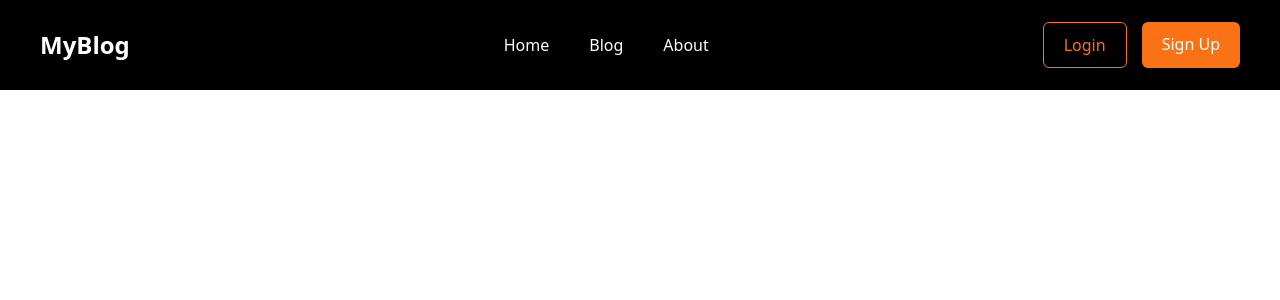
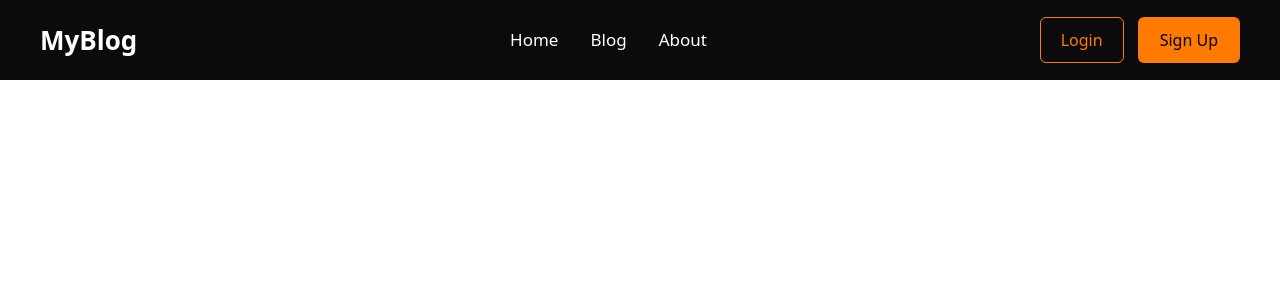
Before and after one commit to Basit403/project-g, a React (Vite) app: page / in a window 1280 px wide. Shown: the top 300 px of the page. Built offline with nearby package versions, Linux system fonts and the light colour scheme.

Commit message:
Made some changes

```diff
--- a/src/components/Navbar.css
+++ b/src/components/Navbar.css
@@ -1,105 +1,107 @@
-/* Navbar wrapper */
-.navbar {
+.navbar-wrapper {
   position: fixed;
   top: 0;
-  left: 0;
   width: 100%;
-  height: 90px;              /* BIGGER HEIGHT */
-  background: #000;         /* BLACK */
+  background: #0b0b0b;
   z-index: 1000;
 }
 
-/* Inner container */
-.nav-inner {
+.navbar {
   max-width: 1200px;
-  height: 100%;
   margin: 0 auto;
-  padding: 0 40px;
-  display: flex;            /* FLEX */
+  height: 80px;
+  display: flex;
   align-items: center;
   justify-content: space-between;
+  padding: 0 24px;
 }
 
-/* Logo */
 .logo {
+  font-size: 26px;
+  font-weight: 700;
   color: #fff;
-  font-size: 24px;
-  font-weight: bold;
 }
 
-/* Links */
 .nav-links {
+  display: flex;
+  gap: 32px;
   list-style: none;
-  display: flex;            /* DISPLAY FLEX */
-  gap: 40px;
 }
 
-.nav-links li a {
+.nav-links a {
   color: #fff;
   text-decoration: none;
-  font-size: 16px;
+  font-size: 17px;
 }
 
-.nav-links li a:hover {
-  color: #f97316;
-}
-
-/* Buttons */
 .auth-buttons {
   display: flex;
-  gap: 15px;
-}
-
-.btn {
-  padding: 10px 20px;
-  border-radius: 6px;
-  text-decoration: none;
-  font-weight: 500;
+  gap: 14px;
 }
 
 .login-btn {
-  background: transparent;
-  border: 1px solid #f97316;
-  color: #f97316;
+  padding: 10px 20px;
+  border: 1px solid #ff7a00;
+  color: #ff7a00;
+  border-radius: 6px;
+  text-decoration: none;
 }
 
 .signup-btn {
-  background: #f97316;
-  color: #fff;
+  padding: 10px 22px;
+  background: #ff7a00;
+  color: #000;
+  border-radius: 6px;
+  text-decoration: none;
 }
 
-/* Mobile menu icon */
-.menu {
+.hamburger {
   display: none;
-  font-size: 28px;
-  color: white;
+  font-size: 30px;
+  background: none;
+  border: none;
+  color: #fff;
   cursor: pointer;
 }
 
-/* 🔥 Mobile responsiveness */
+.mobile-menu {
+  background: #0b0b0b;
+  display: flex;
+  flex-direction: column;
+  align-items: center;
+  gap: 22px;
+  padding: 30px 20px;
+}
+
+.mobile-menu a {
+  color: #ffffff;
+  text-decoration: none;
+}
+
+.login-btn,
+.signup-btn {
+  display: flex;
+  align-items: center;
+  justify-content: center;
+  text-align: center;
+}
+
+.mobile-auth {
+  width: 100%;
+  max-width: 280px;
+  display: flex;
+  flex-direction: column;
+  gap: 14px;
+}
+
+
 @media (max-width: 768px) {
-  .nav-links {
-    position: absolute;
-    top: 90px;
-    left: 0;
-    width: 100%;
-    background: #000;
-    flex-direction: column;
-    align-items: center;
-    gap: 25px;
-    padding: 30px 0;
-    display: none;
-  }
-
-  .nav-links.open {
-    display: flex;
-  }
-
+  .nav-links,
   .auth-buttons {
     display: none;
   }
 
-  .menu {
+  .hamburger {
     display: block;
   }
 }
--- a/src/components/Navbar.jsx
+++ b/src/components/Navbar.jsx
@@ -1,34 +1,43 @@
+import { useState } from "react";
 import { Link } from "react-router-dom";
-import { useState } from "react";
 import "./Navbar.css";
 
 export default function Navbar() {
   const [open, setOpen] = useState(false);
 
   return (
-    <nav className="navbar">
-      <div className="nav-inner">
-        {/* Logo */}
+    <header className="navbar-wrapper">
+      <div className="navbar">
         <div className="logo">MyBlog</div>
 
-        {/* Links */}
-        <ul className={`nav-links ${open ? "open" : ""}`}>
-          <li><a href="#home">Home</a></li>
-          <li><a href="#blog">Blog</a></li>
-          <li><a href="#about">About</a></li>
+        <ul className="nav-links">
+          <li><Link to="/">Home</Link></li>
+          <li><Link to="/blog">Blog</Link></li>
+          <li><Link to="/about">About</Link></li>
         </ul>
 
-        {/* Auth buttons */}
         <div className="auth-buttons">
-          <Link to="/login" className="btn login-btn">Login</Link>
-          <Link to="/signup" className="btn signup-btn">Sign Up</Link>
+          <Link to="/login" className="login-btn">Login</Link>
+          <Link to="/signup" className="signup-btn">Sign Up</Link>
         </div>
 
-        {/* Mobile menu */}
-        <div className="menu" onClick={() => setOpen(!open)}>
+        <button className="hamburger" onClick={() => setOpen(!open)}>
           ☰
+        </button>
+      </div>
+
+      {open && (
+        <div className="mobile-menu">
+          <Link to="/">Home</Link>
+          <Link to="/blog">Blog</Link>
+          <Link to="/about">About</Link>
+
+          <div className="mobile-auth">
+            <Link to="/login" className="login-btn">Login</Link>
+            <Link to="/signup" className="signup-btn">Sign Up</Link>
+          </div>
         </div>
-      </div>
-    </nav>
+      )}
+    </header>
   );
 }
```
